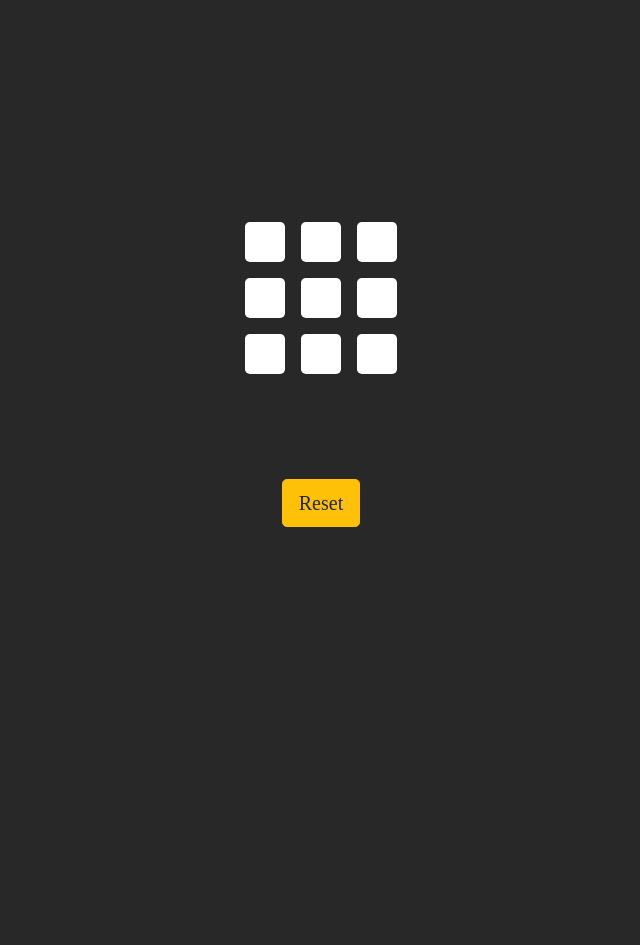
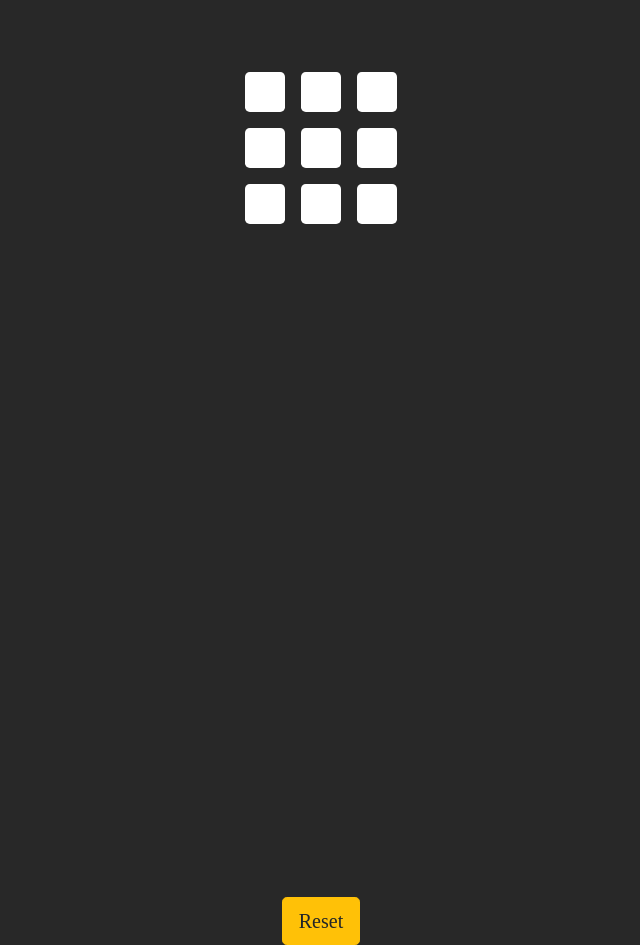
Before and after one commit to dhavalv3rma/tictactoe, a plain HTML site: page index.html in a window 1280 px wide. Shown: the whole page, without its empty margins (319-959 px from the left). Before the commit the page ends 800 px from the top, so only its background shows below. Drawn offline with nearby package versions, Linux system fonts and the light colour scheme.

Commit message:
Update style.css

```diff
--- a/style.css
+++ b/style.css
@@ -1,12 +1,17 @@
+html,
 body {
     text-align: center;
     background-color: #282828;
     font-family: "Oswald";
-    padding: 150px;
+    height: 100%;
+}
+
+.container {
+    height: 100%
 }
 
 .parts {
-    background:#ffffff;
+    background: #ffffff;
     width: 40px;
     height: 40px;
     padding: 1px;
```
